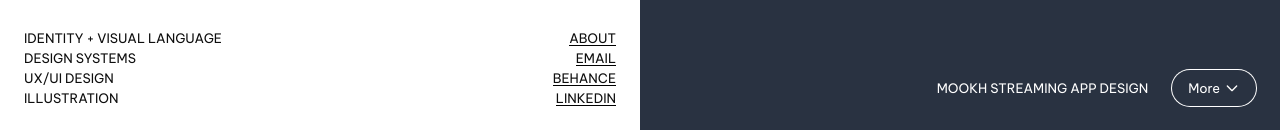
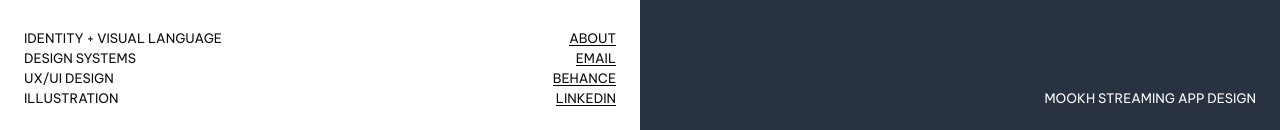
Before and after one commit to Project-Debe/leon-portfolio, a Next.js app: page / in a window 1280 px wide. Shown: the part 670-800 px from the top of the page. Built offline with nearby package versions, Linux system fonts and the light colour scheme.

Commit message:
upgrade packages

```diff
--- a/components/Dropdown.tsx
+++ b/components/Dropdown.tsx
@@ -1,5 +1,5 @@
 import { Menu } from "@headlessui/react";
-import { ChevronDownIcon } from "@heroicons/react/outline";
+import { ChevronDownIcon } from "@heroicons/react/24/outline";
 import clsx from "clsx";
 
 type Items = {
--- a/pages/index.tsx
+++ b/pages/index.tsx
@@ -1,5 +1,5 @@
 import type { NextPage } from "next";
-import Image from "next/image";
+import Image from "next/legacy/image";
 
 import { Dropdown, SEO } from "@components";
 
@@ -89,14 +89,6 @@ const Home: NextPage = () => {
             </div>
             <div className="absolute bottom-6 right-6 flex items-center space-x-6 text-sm">
               <p>Mookh Streaming App Design</p>
-              <Dropdown
-                items={[
-                  {
-                    type: "Prototype",
-                  },
-                  { type: "Website" },
-                ]}
-              />
             </div>
           </div>
           <div className="sticky top-0 flex h-[66.666666vh] items-center bg-[#2847B5] p-[6.5vw] lg:h-screen">
```
Also changed, not shown: package.json (+18 -18 lines), 1 other file (tests, documents, lock files or other folders).
